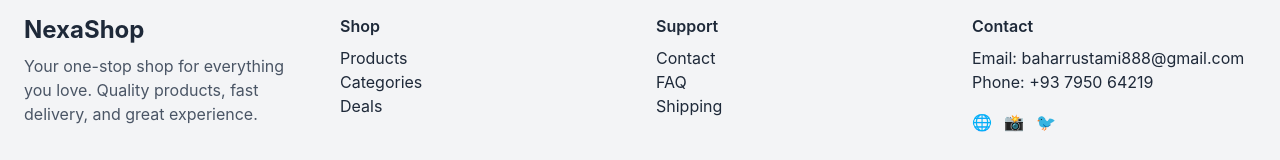
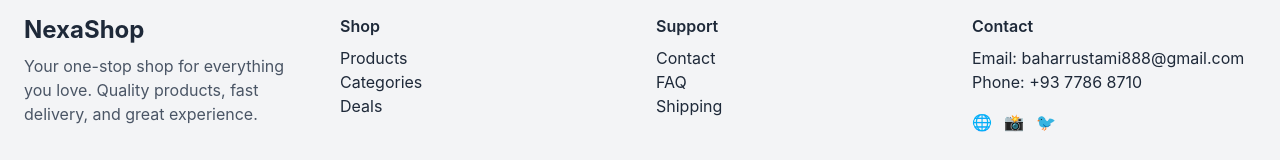
Before and after one commit to Baharah-Rostami/NexaShop, a React (Vite) app: page /favorites in a window 1280 px wide. Shown: the part 892-1052 px from the top of the page. Built offline with nearby package versions, Linux system fonts and the light colour scheme.

Commit message:
changed the number as code rabbit said

```diff
--- a/src/components/Footer.jsx
+++ b/src/components/Footer.jsx
@@ -37,7 +37,7 @@ export default function Footer() {
         <div>
           <h3 className="font-semibold mb-2">Contact</h3>
           <p>Email: baharrustami888@gmail.com</p>
-          <p>Phone: +93 7950 64219</p>
+          <p>Phone: +93 7786 8710</p>
 
           <div className="flex mt-4 space-x-3">
             <Link to="#" className="hover:text-blue-500 transition-colors">🌐</Link>
```
